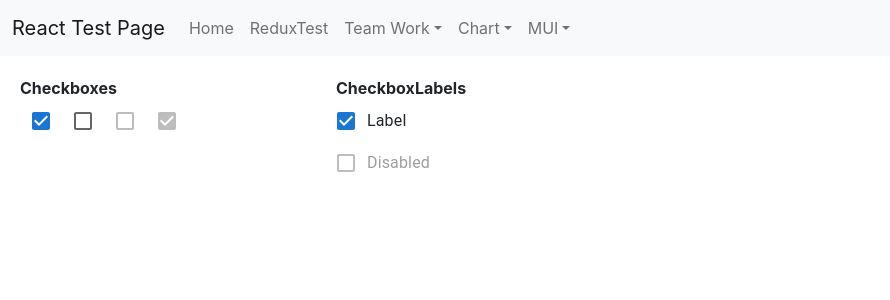
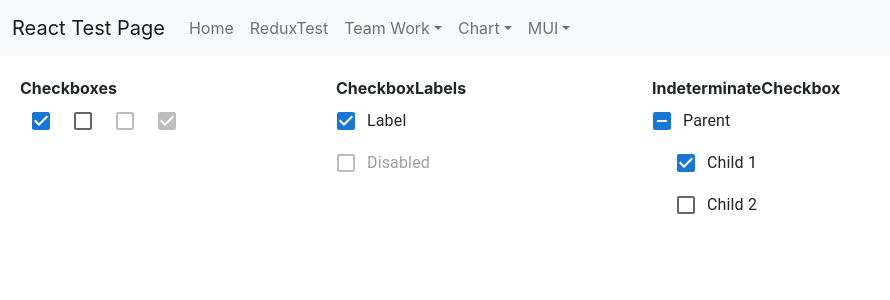
Before and after one commit to jinseok1306/React-Test, a React (Create React App) app in the folder ReactProject/client_app/: page /MUI/CheckboxPage in a window 1280 px wide. Shown: the top 300 px of the page, without its empty margins (0-890 px from the left). Built offline with nearby package versions, Linux system fonts and the light colour scheme.

Commit message:
MUI IndeterminiateCheck 테스트 완료

```diff
--- /dev/null
+++ b/ReactProject/client_app/src/components/Checkbox/IndeterminateCheckbox.tsx
@@ -0,0 +1,49 @@
+import * as React from 'react';
+import Box from '@mui/material/Box';
+import Checkbox from '@mui/material/Checkbox';
+import FormControlLabel from '@mui/material/FormControlLabel';
+
+export default function IndeterminateCheckbox() {
+    const [checked, setChecked] = React.useState([true, false]);
+
+    const handleChange1 = (event: React.ChangeEvent<HTMLInputElement>) => {
+        setChecked([event.target.checked, event.target.checked]);
+    };
+
+    const handleChange2 = (event: React.ChangeEvent<HTMLInputElement>) => {
+        setChecked([event.target.checked, checked[1]]);
+    };
+
+    const handleChange3 = (event: React.ChangeEvent<HTMLInputElement>) => {
+        setChecked([checked[0], event.target.checked]);
+    };
+
+    const children = (
+        <Box sx={{ display: 'flex', flexDirection: 'column', ml: 3 }}>
+            <FormControlLabel
+                label="Child 1"
+                control={<Checkbox checked={checked[0]} onChange={handleChange2} />}
+            />
+            <FormControlLabel
+                label="Child 2"
+                control={<Checkbox checked={checked[1]} onChange={handleChange3} />}
+            />
+        </Box>
+    );
+
+    return (
+        <div>
+            <FormControlLabel
+                label="Parent"
+                control={
+                    <Checkbox
+                        checked={checked[0] && checked[1]}
+                        indeterminate={checked[0] !== checked[1]}
+                        onChange={handleChange1}
+                    />
+                }
+            />
+            {children}
+        </div>
+    );
+}
--- a/ReactProject/client_app/src/pages/MUI/CheckboxPage.tsx
+++ b/ReactProject/client_app/src/pages/MUI/CheckboxPage.tsx
@@ -3,6 +3,7 @@ import Menu from '../../components/Menu';
 import Grid from '@mui/material/Grid';
 import Checkboxes from '../../components/Checkbox/Checkboxes';
 import CheckboxLabels from '../../components/Checkbox/CheckboxLabels';
+import IndeterminateCheckbox from '../../components/Checkbox/IndeterminateCheckbox';
 
 const CheckboxPage = () => {
     return (
@@ -18,6 +19,10 @@ const CheckboxPage = () => {
                         <b>CheckboxLabels</b>
                         <CheckboxLabels />
                     </Grid>
+                    <Grid item xs={3}>
+                        <b>IndeterminateCheckbox</b>
+                        <IndeterminateCheckbox />
+                    </Grid>
                 </Grid>
             </div>
         </div>
```
Also changed, not shown: 1 other file (tests, documents, lock files or other folders).
